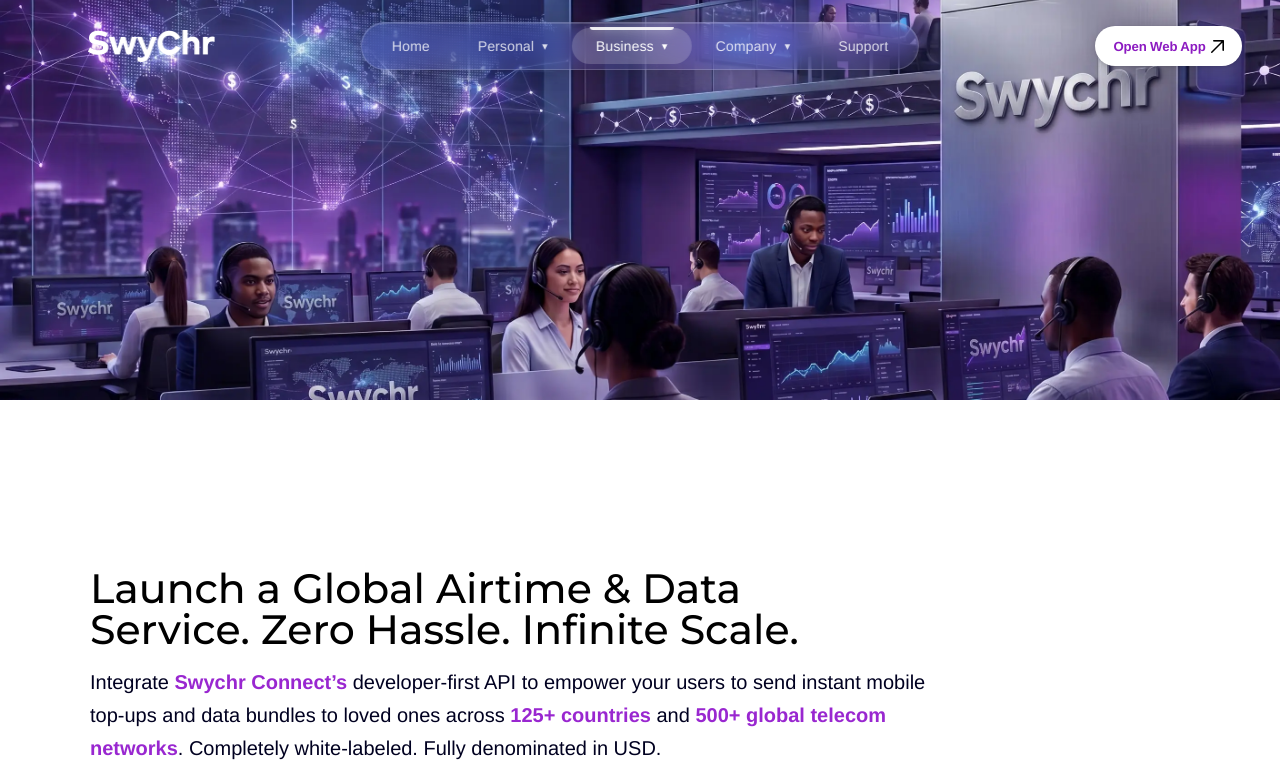
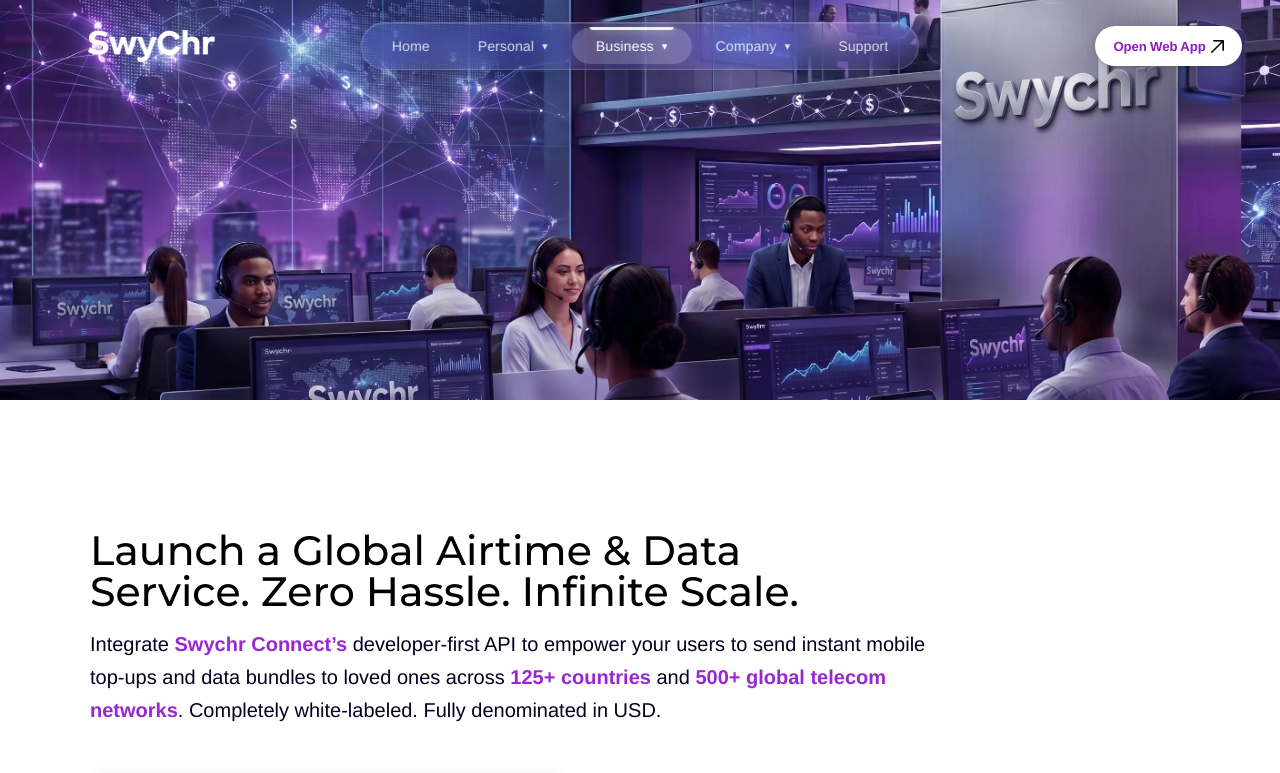
Before and after one commit to bertrand-wanda11/my-swychr-site, a Vue app: page /Delivery in a window 1280 px wide. Shown: the top 773 px of the page. Built offline with nearby package versions, Linux system fonts and the light colour scheme.

Commit message:
updated fix

```diff
--- a/src/router/views/DeliveryView.vue
+++ b/src/router/views/DeliveryView.vue
@@ -300,11 +300,10 @@
 </script>
 
 <style scoped>
-
 @import url('https://fonts.googleapis.com/css2?family=Montserrat:wght@400;500;600;700;800&display=swap');
 .hero-section {
   width: 100%;
-  min-height: 75vh;
+  min-height: 60vh;
   background-color: #ffffff;
   display: flex;
   align-items: center;
@@ -338,7 +337,6 @@
   padding-top: 0;
   margin-right: 3.125vw;
 }
-
 
 .hero-subheadline {
   font-size: 1.25rem;
@@ -495,7 +493,6 @@
   color: #6c5e7e;
   margin: 0;
 }
-
 
 .features-grid {
   display: grid;
@@ -1178,7 +1175,7 @@
   }
 
   .card-profile-title {
-    font-size: 1.2rem
+    font-size: 1.2rem;
   }
 }
 </style>
```
